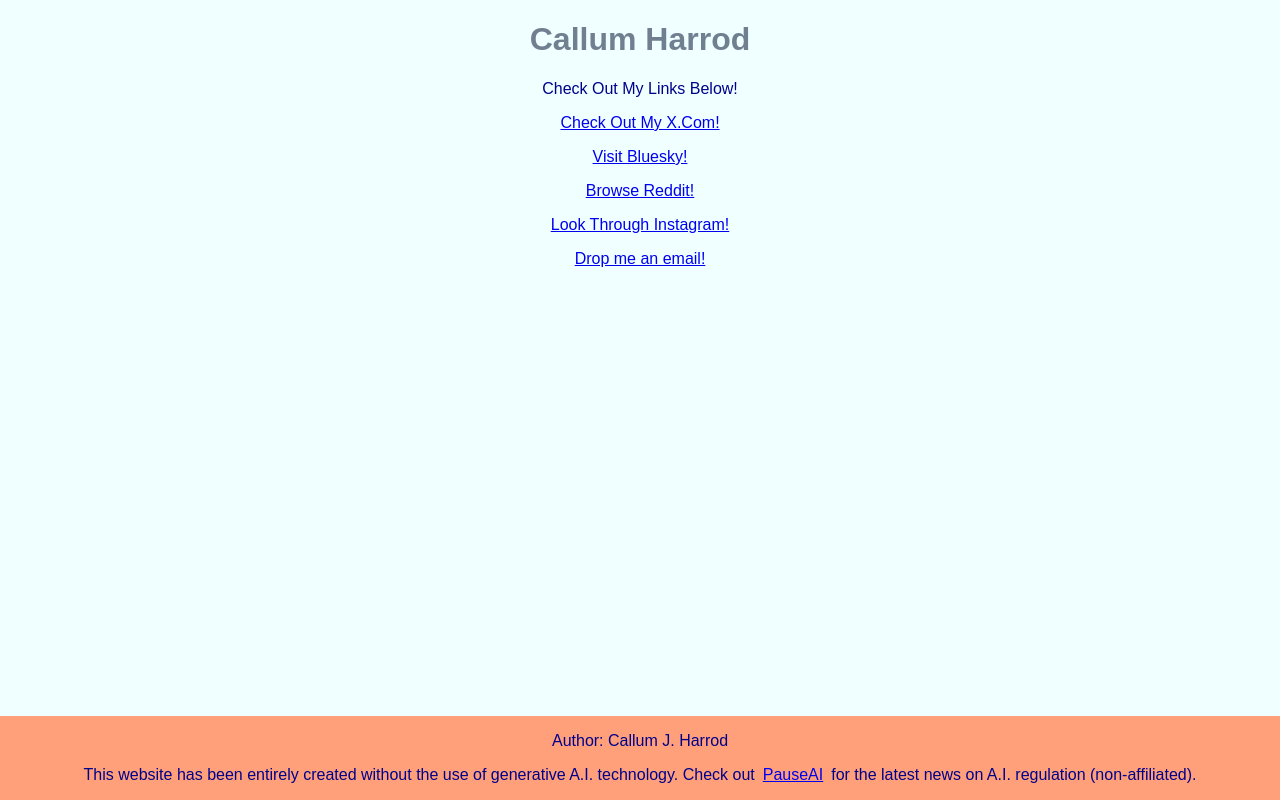
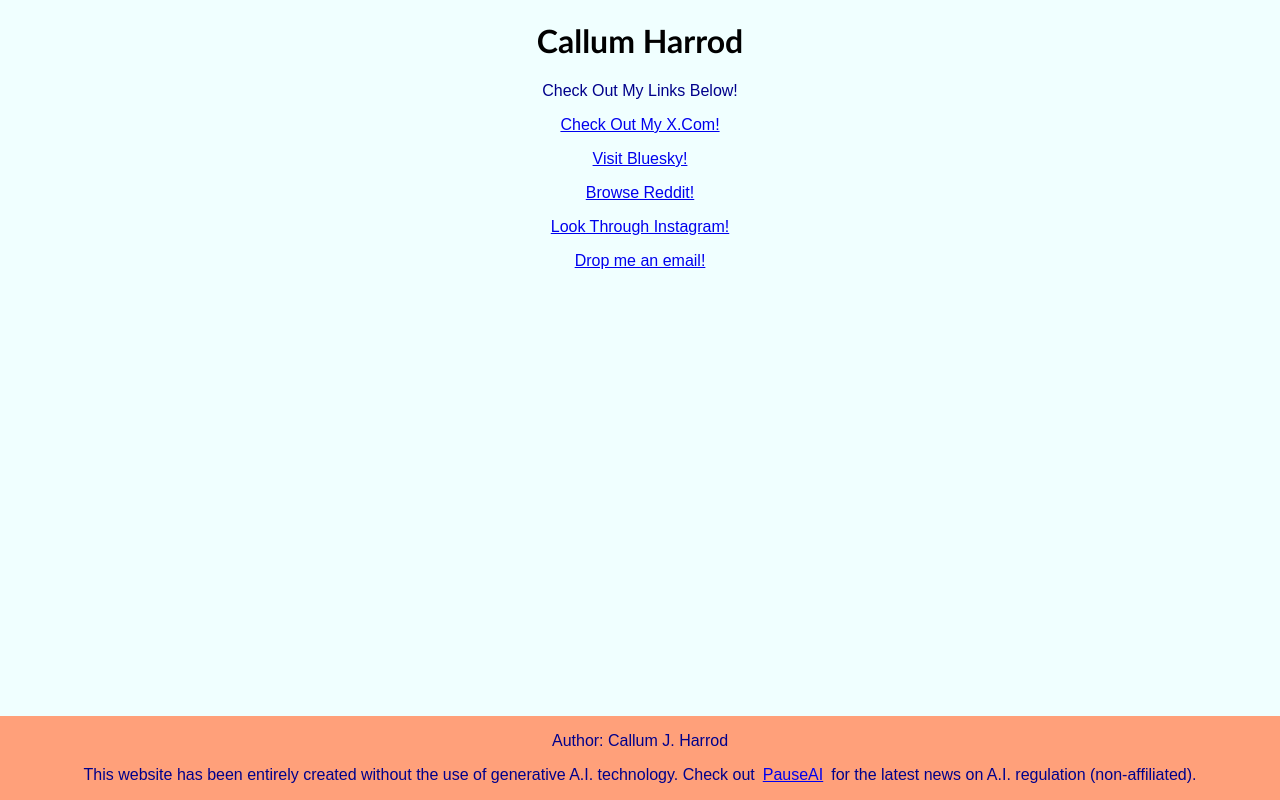
Before and after one commit to CallumJHarrod/callumjharrod.com, a plain HTML site: page index.html in a window 1280 px wide. Drawn offline with Linux system fonts and the light colour scheme.

Commit message:
Update stylesheet.css

```diff
--- a/stylesheet.css
+++ b/stylesheet.css
@@ -3,8 +3,8 @@ body {
 }
 
 h1 {
-  color: slategray;
-  font-family: Arial, Helvetica, sans-serif;
+  color: black;
+  font-family: Gill Sans, sans-serif;
   display: flex;
   justify-content: center;
   align-items: center;
```
